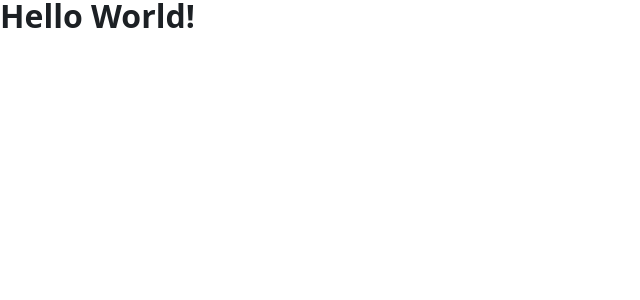
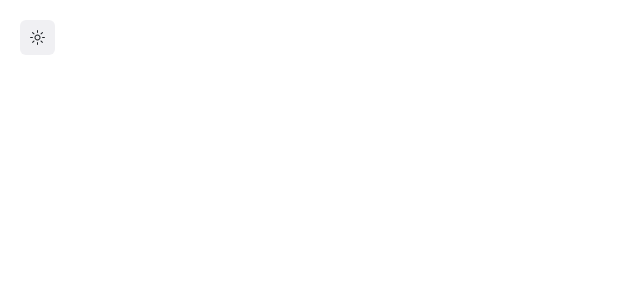
Before and after one commit to gabxyz/gabxyz_v2, a Next.js app: page / in a window 1280 px wide. Shown: the top 300 px of the page, without its empty margins (0-640 px from the left). Built offline with nearby package versions, Linux system fonts and the light colour scheme.

Commit message:
Render the ThemeSwitcher inside the Box primitive

```diff
--- a/src/pages/index.tsx
+++ b/src/pages/index.tsx
@@ -1,11 +1,10 @@
-type Props = {
-  title: string
-}
+import Box from 'components/Box'
+import ThemeSwitcher from 'components/ThemeSwitcher'
 
-export default function Home({ title = 'Hello World!' }: Props) {
+export default function Home() {
   return (
-    <div>
-      <h1>{title}</h1>
-    </div>
+    <Box>
+      <ThemeSwitcher />
+    </Box>
   )
 }
```
